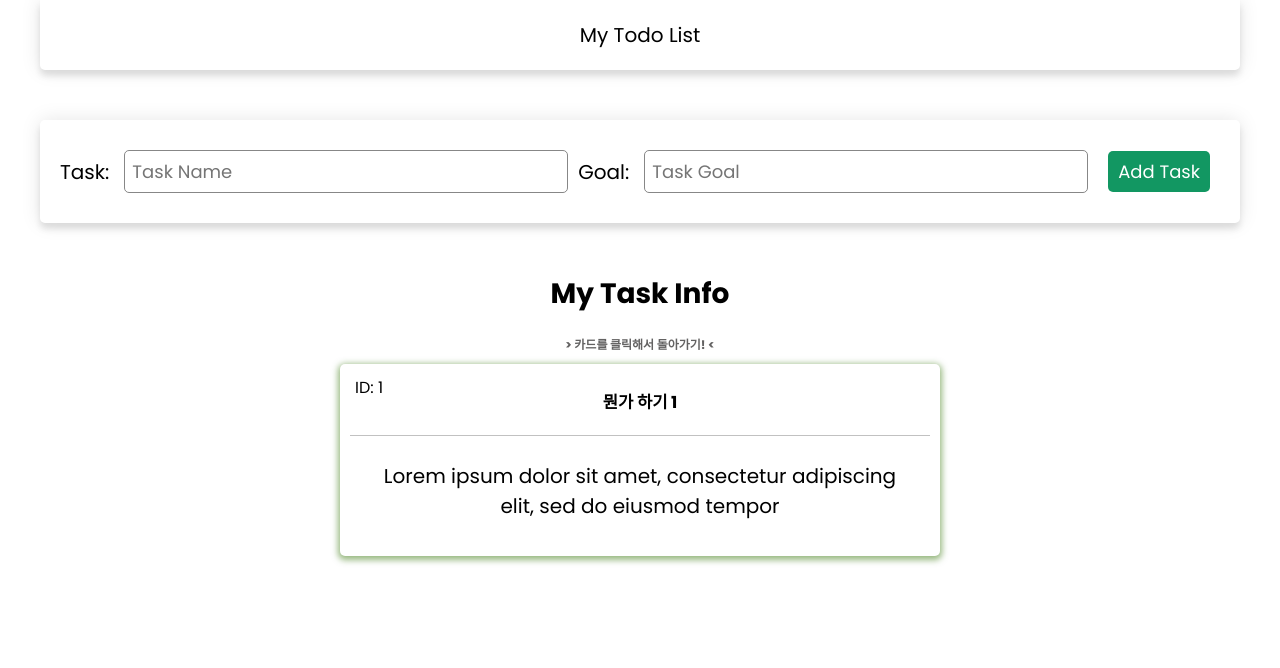
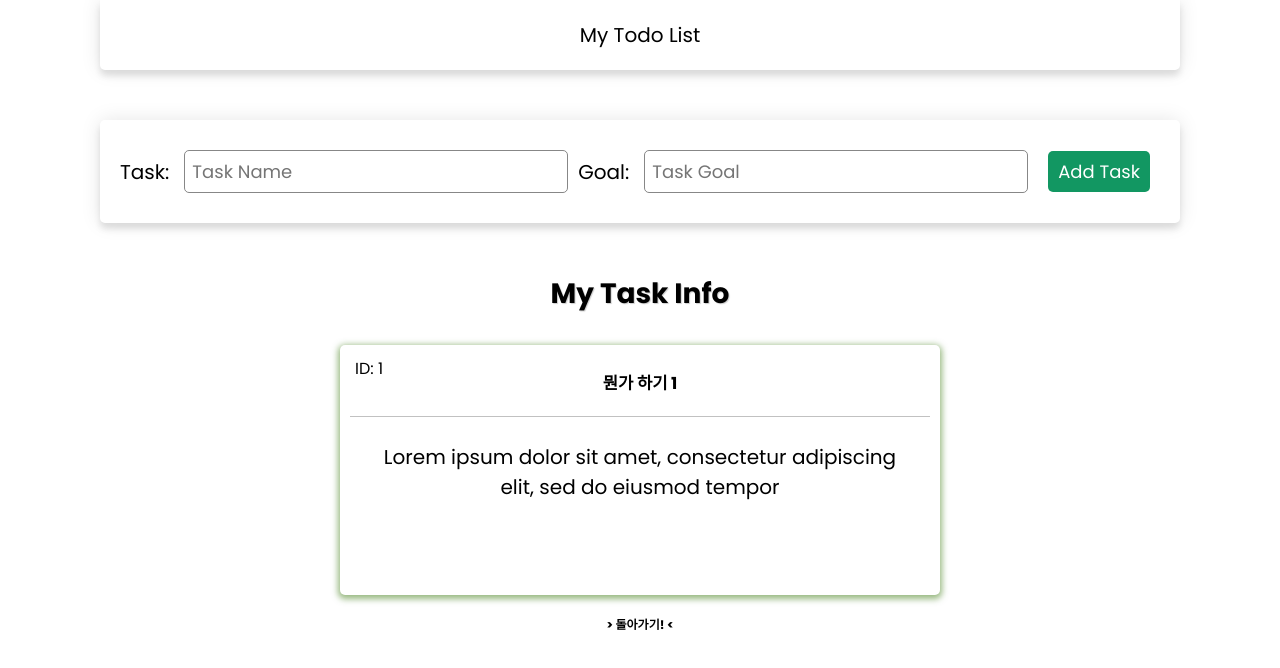
Before and after one commit to JungHBae/Todo, a React (Create React App) app: page /tasks/1 in a window 1280 px wide. Shown: the top 668 px of the page. Built offline with nearby package versions, Linux system fonts and the light colour scheme.

Commit message:
Added editing feature to the Details page, css fix

```diff
--- a/package.json
+++ b/package.json
@@ -11,6 +11,7 @@
     "react-redux": "^8.0.5",
     "react-router-dom": "^6.10.0",
     "react-scripts": "5.0.1",
+    "react-textarea-autosize": "^8.4.1",
     "redux": "^4.2.1",
     "styled-components": "^5.3.9",
     "web-vitals": "^2.1.4"
--- a/src/components/AddTask.css
+++ b/src/components/AddTask.css
@@ -4,7 +4,7 @@
   box-shadow: 0 0 20px rgba(0, 0, 0, 0.1), 0 6px 6px rgba(0, 0, 0, 0.1);
 
   border-radius: 5px;
-  width: 100vw;
+  width: 90%;
   min-width: 800px;
   max-width: 1200px;
 }
--- a/src/components/TaskCard.css
+++ b/src/components/TaskCard.css
@@ -2,8 +2,13 @@
   background-color: transparent;
   min-width: 150px;
 }
+
 .taskcard .goal {
   font-size: 14px;
+  padding: 0px 15px 15px 15px;
+  overflow: hidden;
+  text-overflow: ellipsis;
+  max-width: 100%;
 }
 
 .taskcard li {
@@ -17,17 +22,23 @@
   flex-direction: column;
   gap: 8px;
   transition: 0.2s;
+  height: 200px;
+  overflow: hidden;
+  text-align: center;
 }
 
 .taskcard li.completed {
   box-shadow: rgba(48, 114, 0, 0.5) 0px 2px 6px 2px;
 }
+
 .taskcard li.completed:hover {
   box-shadow: rgba(48, 114, 0, 0.8) 0px 3px 8px 2px;
 }
+
 .taskcard li.incomplete {
   box-shadow: rgba(163, 25, 0, 0.5) 0px 4px 10px 2px;
 }
+
 .taskcard li.incomplete:hover {
   box-shadow: rgba(135, 20, 0, 0.8) 0px 5px 12px 2px;
 }
@@ -42,18 +53,17 @@
   padding-bottom: 20px;
   border-bottom: 1px solid rgb(193, 193, 193);
 }
+
 .buttons-wrap {
   display: flex;
   justify-content: space-between;
   gap: 20px;
 }
 
-.goal {
-  padding: 0px 15px 15px 15px;
-}
 button.status {
   background-color: #129762;
 }
+
 button.status.done {
   background-color: darkslateblue;
 }
--- a/src/pages/Details.css
+++ b/src/pages/Details.css
@@ -8,12 +8,31 @@
   font-size: 28px;
   text-align: center;
   margin-bottom: 20px;
+  text-shadow: 1px 1px 1px rgba(0, 0, 0, 0.2);
 }
+
 .details span {
   font-size: 12px;
   color: rgb(99, 98, 98);
   text-align: center;
 }
+.details input {
+  font-size: inherit;
+  text-align: center;
+  border: none;
+  outline: none;
+  width: 100%;
+}
+.details textarea {
+  font-size: inherit;
+  text-align: center;
+  border: none;
+  outline: none;
+  resize: none;
+  width: 100%;
+  height: 100%;
+}
+
 .details-taskcard {
   font-size: 20px;
   margin: 10px 5px 20px 5px;
@@ -21,9 +40,9 @@
   padding: 10px;
   gap: 8px;
   transition: 0.2s;
-  max-width: 600px;
+  width: 600px;
+  height: 250px;
   position: relative;
-  min-width: 400px;
 }
 
 .details-taskcard .title {
@@ -56,3 +75,13 @@
 .details-taskcard.incomplete:hover {
   box-shadow: rgba(135, 20, 0, 0.8) 0px 5px 12px 2px;
 }
+
+button.save {
+  background-color: darkslateblue;
+  position: absolute;
+  right: 10px;
+  bottom: 10px;
+}
+span.error {
+  color: red;
+}
--- a/src/pages/Details.js
+++ b/src/pages/Details.js
@@ -1,26 +1,109 @@
-import React from "react";
-import { useSelector } from "react-redux";
+import React, { useState, useEffect, useRef } from "react";
+import { useSelector, useDispatch } from "react-redux";
 import { Link, useParams } from "react-router-dom";
+import { editTask } from "../redux/modules/tasks";
+
 import "./Details.css";
 
 export const Details = () => {
-  //Get id from params
+  // Get id from params
   const params = useParams();
-  const [task] = useSelector((state) => state.taskReducer.tasks.filter((task) => task.id === +params.id));
+  const [task, setTask] = useState(useSelector((state) => state.taskReducer.tasks.find((task) => task.id === +params.id)));
+  const [isEditing, setIsEditing] = useState(false);
+  const [currentNumberOfCharacters, setCurrentNumberOfCharacters] = useState(task.goal.length);
+  const [titleError, setTitleError] = useState("");
+  const [goalError, setGoalError] = useState("");
+
+  const dispatch = useDispatch();
+
+  // Create a ref for the title input element
+  const titleInputRef = useRef(null);
+
+  // Use useEffect to focus the input element when the component mounts and when isEditing changes to true
+  useEffect(() => {
+    if (isEditing) {
+      titleInputRef.current.focus();
+    }
+  }, [isEditing]);
+
+  const handleGoalChange = (e) => {
+    const newGoal = e.target.value;
+    if (newGoal.trim() === "") {
+      setGoalError("Goal cannot be empty");
+    } else {
+      setGoalError("");
+    }
+    if (e.target.value.length <= 100) {
+      setTask({ ...task, goal: newGoal });
+      setCurrentNumberOfCharacters(newGoal.length);
+    }
+  };
+  const handleTitleChange = (e) => {
+    const newTitle = e.target.value;
+    if (newTitle.trim() === "") {
+      setTitleError("Title cannot be empty");
+    } else {
+      setTitleError("");
+    }
+    setTask({ ...task, title: newTitle });
+  };
+
+  const handleSaveClick = () => {
+    if (task.title.trim() === "") {
+      setTitleError("Title cannot be empty");
+      return;
+    } else {
+      setTitleError("");
+    }
+
+    if (task.goal.trim() === "") {
+      setGoalError("Goal cannot be empty");
+      return;
+    } else {
+      setGoalError("");
+    }
+
+    dispatch(editTask(task));
+    setIsEditing(false);
+  };
+
+  const handleEditClick = () => {
+    setIsEditing(true);
+  };
 
   return (
     <div className="details">
       <h1>My Task Info</h1>
-      <span> {`> 카드를 클릭해서 돌아가기! <`}</span>
-      <Link to="/">
-        <div className={`details-taskcard ${task.completed ? "completed" : "incomplete"}`}>
-          <p className="id">ID: {task.id}</p>
-          <div>
-            <h5 className="title">{task.title}</h5>
-            <div className="goal">{task.goal}</div>
-          </div>
+      {titleError && <span className="error">{`> ${titleError} <`}</span>}
+      {goalError && <span className="error">{`> ${goalError} <`}</span>}
+      <div onClick={isEditing ? null : handleEditClick} className={`details-taskcard ${task.completed ? "completed" : "incomplete"}`}>
+        <p className="id">ID: {task.id}</p>
+        <div>
+          {isEditing ? (
+            <>
+              <h5 className="title">
+                <input type="text" value={task.title} onChange={handleTitleChange} maxLength="30" ref={titleInputRef} />
+              </h5>
+              <div className="goal">
+                <textarea value={task.goal} onChange={handleGoalChange} rows="3" />
+                <span>{currentNumberOfCharacters}/100</span>
+              </div>
+              <button className="save" onClick={handleSaveClick}>
+                Save
+              </button>
+            </>
+          ) : (
+            <div>
+              <h5 className="title">{task.title}</h5>
+              <div className="goal">{task.goal}</div>
+            </div>
+          )}
         </div>
-      </Link>
+      </div>
+
+      <span>
+        <Link to="/">{`> 돌아가기! <`}</Link>
+      </span>
     </div>
   );
 };
--- a/src/pages/TaskList.css
+++ b/src/pages/TaskList.css
@@ -3,9 +3,11 @@
   justify-content: center;
   align-items: center;
   flex-direction: column;
+  width: 100%;
 }
 .tasklist ul {
   max-width: 1200px;
+  width: 90%;
   margin: 20px auto;
   padding: 20px;
   box-shadow: rgba(0, 0, 0, 0.1) 0px 0px 20px, rgba(0, 0, 0, 0.1) 0px 6px 6px;
@@ -25,6 +27,7 @@
 .tasklist h1 {
   font-size: 28px;
   text-align: center;
+  text-shadow: 1px 1px 1px rgba(0, 0, 0, 0.2);
 }
 
 .lists-wrap {
--- a/src/redux/modules/tasks.js
+++ b/src/redux/modules/tasks.js
@@ -1,6 +1,7 @@
 export const ADD_TASK = "ADD_TASK";
 export const DELETE_TASK = "DELETE_TASK";
 export const TOGGLE_COMPLETED = "TOGGLE_COMPLETED";
+export const EDIT_TASK = "EDIT_TASK";
 
 const initialState = {
   tasks: [
@@ -13,7 +14,7 @@ const initialState = {
     {
       id: 2,
       title: "뭔가 하기 2",
-      goal: "quis nostrud exercitation ullamco laboris nisi ut aliquip ex ea commodo consequat. Duis aute irure dolor",
+      goal: "quis nostrud exercitation ullamco laboris nisi ut aliquip ex ea commodo consequat. Duis aute irure",
       completed: false,
     },
     {
@@ -23,6 +24,13 @@ const initialState = {
       completed: false,
     },
   ],
+};
+
+export const editTask = (payload) => {
+  return {
+    type: EDIT_TASK,
+    payload: payload,
+  };
 };
 
 export const addTask = (payload) => {
@@ -43,12 +51,24 @@ export const toggleCompleted = (payload) => {
     payload: payload,
   };
 };
+
 function taskReducer(state = initialState, action) {
   switch (action.type) {
     case ADD_TASK:
       return {
         ...state,
         tasks: [...state.tasks, action.payload],
+      };
+    case EDIT_TASK:
+      const editedTasks = state.tasks.map((task) => {
+        if (task.id === action.payload.id) {
+          return { ...task, title: action.payload.title, goal: action.payload.goal };
+        }
+        return task;
+      });
+      return {
+        ...state,
+        tasks: editedTasks,
       };
 
     case TOGGLE_COMPLETED:
--- a/src/shared/styles.js
+++ b/src/shared/styles.js
@@ -24,7 +24,7 @@ export const StyledHeader = styled.header`
   box-shadow: rgba(0, 0, 0, 0.1) 0px 0px 20px, rgba(0, 0, 0, 0.1) 0px 6px 6px;
   font-size: 20px;
   padding: 0px 10px;
-  width: 100vw;
+  width: 90%;
   min-width: 800px;
   max-width: 1200px;
   border-radius: 0 0 5px 5px;
```
Also changed, not shown: 1 other file (tests, documents, lock files or other folders).
